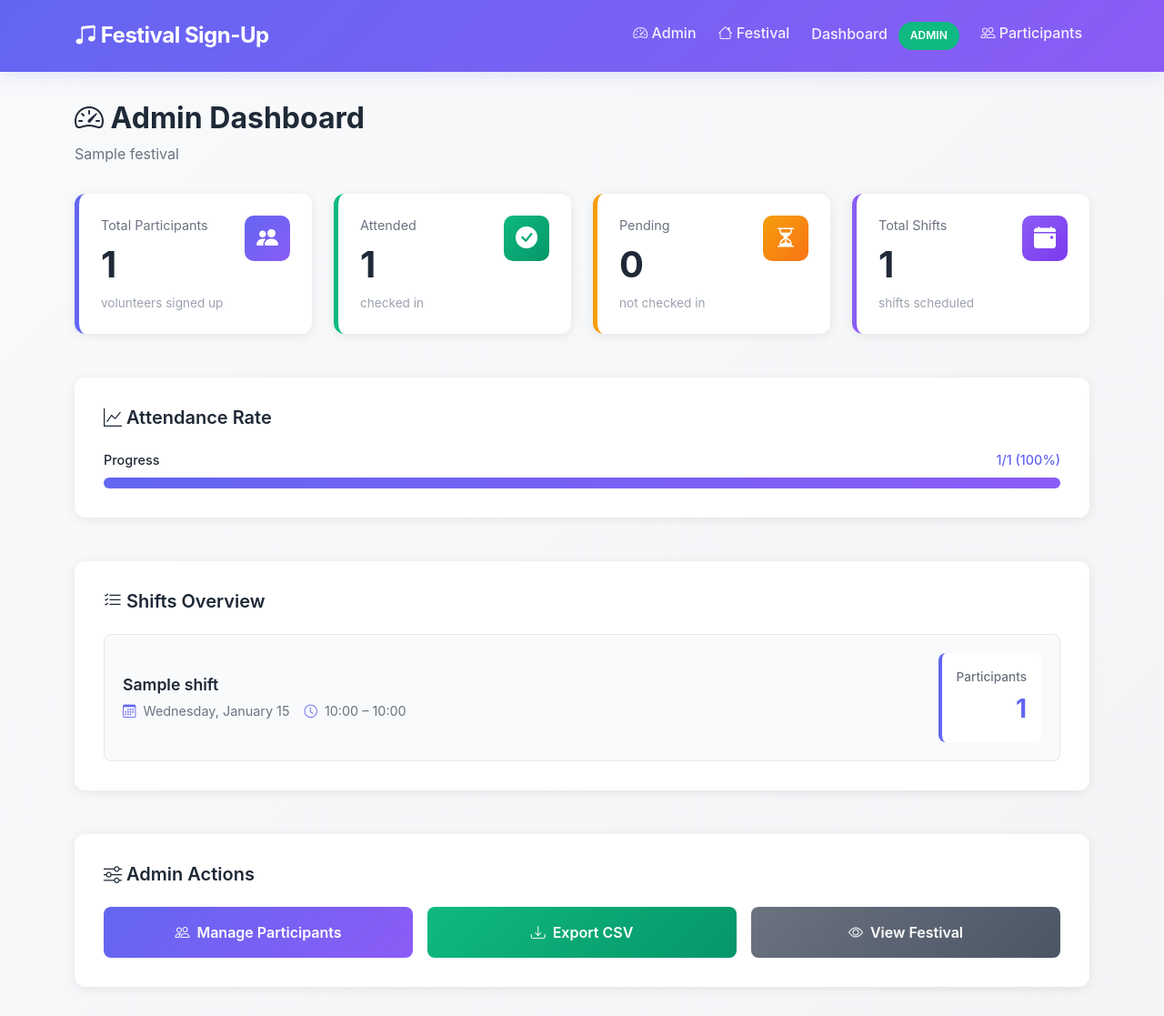
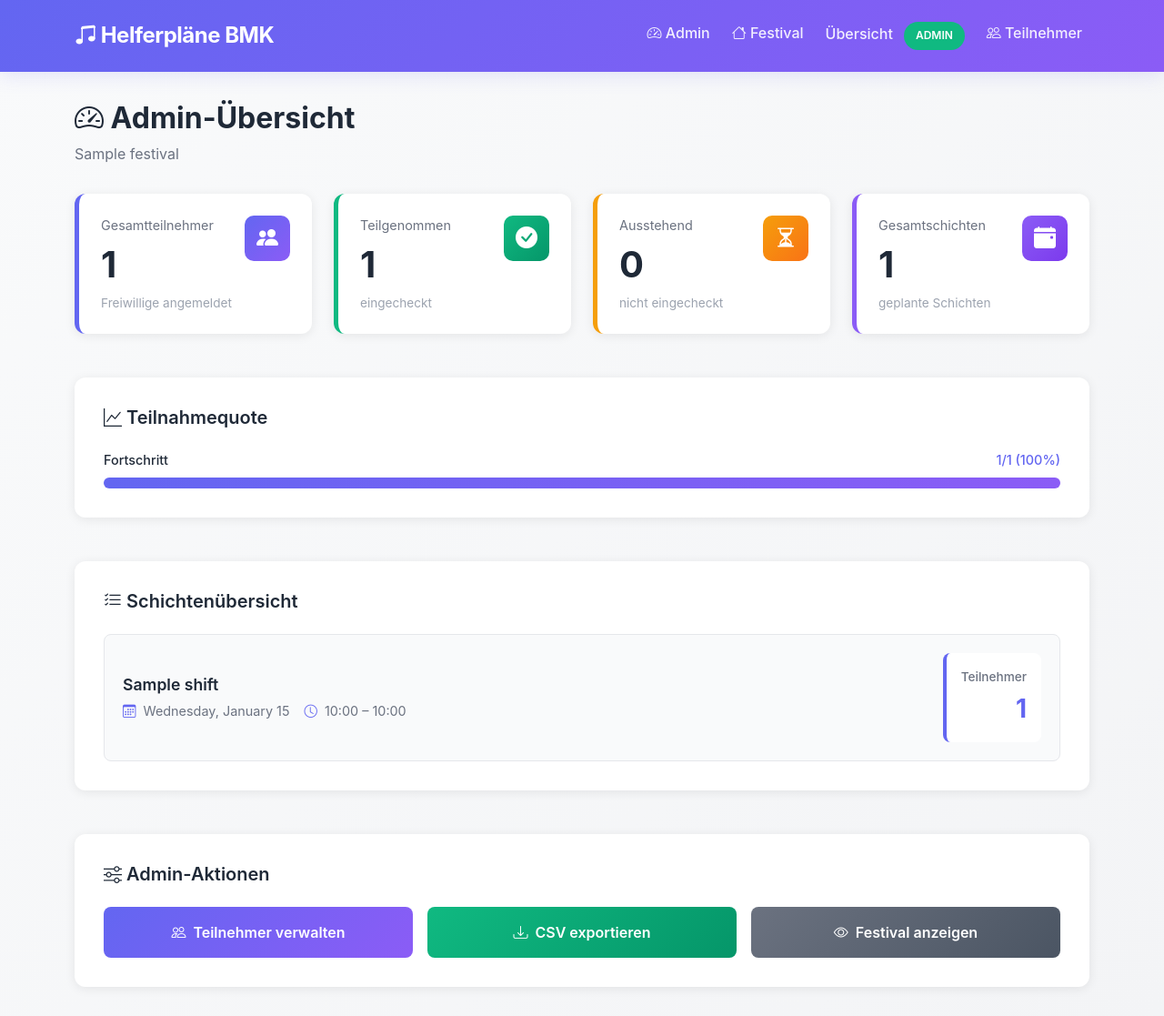
Before and after one commit to manuguth/bmk-tools, a Django app: a page that uses festival/templates/festival/base.html in a window 1280 px wide. Shown: the whole page at 91% size. Run offline with Django 5.2, Linux system fonts and the light colour scheme; a user stored in the database is signed in; tables that the repository leaves empty hold one stand-in row (values such as "Sample post").

Commit message:
Translate all festival templates to German
- Change festival app header title to "Helferpläne BMK"
- Update navbar labels and button text to German
- Translate all admin overview and participant management pages
- Translate festival detail, shift detail, and task signup pages
- Translate confirmation and error pages
- All UI strings now in German (Deutsch)

Co-Authored-By: Claude <noreply@anthropic.com>

```diff
--- a/festival/templates/festival/admin_overview.html
+++ b/festival/templates/festival/admin_overview.html
@@ -1,24 +1,24 @@
 {% extends "festival/base.html" %}
 
-{% block title %}Admin Dashboard - {{ festival.name }}{% endblock title %}
+{% block title %}Admin-Übersicht - {{ festival.name }}{% endblock title %}
 
 {% block page_content %}
 <div style="margin-bottom: 2rem;">
     <h1 style="font-size: 2rem; font-weight: 700; color: var(--festival-dark); margin-bottom: 0.5rem;">
-        <i class="bi bi-speedometer2"></i> Admin Dashboard
+        <i class="bi bi-speedometer2"></i> Admin-Übersicht
     </h1>
     {% if festival %}
         <p style="color: #6b7280; font-size: 1rem;">{{ festival.name }}</p>
     {% else %}
-        <p style="color: #9ca3af; font-size: 1rem;">No festival selected</p>
+        <p style="color: #9ca3af; font-size: 1rem;">Kein Festival ausgewählt</p>
     {% endif %}
 </div>
 
 {% if not festival %}
     <div class="empty-state">
         <i class="bi bi-inbox"></i>
-        <h3>No Festival Selected</h3>
-        <p>Please select a festival to view the admin dashboard.</p>
+        <h3>Kein Festival ausgewählt</h3>
+        <p>Bitte wählen Sie ein Festival, um die Admin-Übersicht anzusehen.</p>
     </div>
 {% else %}
     <!-- Statistics Cards -->
@@ -27,9 +27,9 @@
         <div style="background: white; border-radius: 12px; padding: 1.5rem; box-shadow: 0 2px 12px rgba(0, 0, 0, 0.08); border-left: 5px solid var(--festival-primary);">
             <div style="display: flex; justify-content: space-between; align-items: flex-start;">
                 <div>
-                    <p style="color: #6b7280; font-size: 0.9rem; margin-bottom: 0.5rem;">Total Participants</p>
+                    <p style="color: #6b7280; font-size: 0.9rem; margin-bottom: 0.5rem;">Gesamtteilnehmer</p>
                     <h2 style="font-size: 2.5rem; font-weight: 700; color: var(--festival-dark); margin: 0;">{{ total_participants }}</h2>
-                    <p style="color: #9ca3af; font-size: 0.85rem; margin: 0.5rem 0 0 0;">volunteers signed up</p>
+                    <p style="color: #9ca3af; font-size: 0.85rem; margin: 0.5rem 0 0 0;">Freiwillige angemeldet</p>
                 </div>
                 <div style="width: 50px; height: 50px; border-radius: 10px; background: linear-gradient(135deg, var(--festival-primary) 0%, var(--festival-secondary) 100%); display: flex; align-items: center; justify-content: center; color: white; font-size: 1.5rem;">
                     <i class="bi bi-people-fill"></i>
@@ -41,9 +41,9 @@
         <div style="background: white; border-radius: 12px; padding: 1.5rem; box-shadow: 0 2px 12px rgba(0, 0, 0, 0.08); border-left: 5px solid var(--festival-success);">
             <div style="display: flex; justify-content: space-between; align-items: flex-start;">
                 <div>
-                    <p style="color: #6b7280; font-size: 0.9rem; margin-bottom: 0.5rem;">Attended</p>
+                    <p style="color: #6b7280; font-size: 0.9rem; margin-bottom: 0.5rem;">Teilgenommen</p>
                     <h2 style="font-size: 2.5rem; font-weight: 700; color: var(--festival-dark); margin: 0;">{{ attended_count }}</h2>
-                    <p style="color: #9ca3af; font-size: 0.85rem; margin: 0.5rem 0 0 0;">checked in</p>
+                    <p style="color: #9ca3af; font-size: 0.85rem; margin: 0.5rem 0 0 0;">eingecheckt</p>
                 </div>
                 <div style="width: 50px; height: 50px; border-radius: 10px; background: linear-gradient(135deg, var(--festival-success) 0%, #059669 100%); display: flex; align-items: center; justify-content: center; color: white; font-size: 1.5rem;">
                     <i class="bi bi-check-circle-fill"></i>
@@ -55,9 +55,9 @@
         <div style="background: white; border-radius: 12px; padding: 1.5rem; box-shadow: 0 2px 12px rgba(0, 0, 0, 0.08); border-left: 5px solid var(--festival-accent);">
             <div style="display: flex; justify-content: space-between; align-items: flex-start;">
                 <div>
-                    <p style="color: #6b7280; font-size: 0.9rem; margin-bottom: 0.5rem;">Pending</p>
+                    <p style="color: #6b7280; font-size: 0.9rem; margin-bottom: 0.5rem;">Ausstehend</p>
                     <h2 style="font-size: 2.5rem; font-weight: 700; color: var(--festival-dark); margin: 0;">{{ pending_count }}</h2>
-                    <p style="color: #9ca3af; font-size: 0.85rem; margin: 0.5rem 0 0 0;">not checked in</p>
+                    <p style="color: #9ca3af; font-size: 0.85rem; margin: 0.5rem 0 0 0;">nicht eingecheckt</p>
                 </div>
                 <div style="width: 50px; height: 50px; border-radius: 10px; background: linear-gradient(135deg, var(--festival-accent) 0%, #f97316 100%); display: flex; align-items: center; justify-content: center; color: white; font-size: 1.5rem;">
                     <i class="bi bi-hourglass-split"></i>
@@ -69,9 +69,9 @@
         <div style="background: white; border-radius: 12px; padding: 1.5rem; box-shadow: 0 2px 12px rgba(0, 0, 0, 0.08); border-left: 5px solid #8b5cf6;">
             <div style="display: flex; justify-content: space-between; align-items: flex-start;">
                 <div>
-                    <p style="color: #6b7280; font-size: 0.9rem; margin-bottom: 0.5rem;">Total Shifts</p>
+                    <p style="color: #6b7280; font-size: 0.9rem; margin-bottom: 0.5rem;">Gesamtschichten</p>
                     <h2 style="font-size: 2.5rem; font-weight: 700; color: var(--festival-dark); margin: 0;">{{ total_shifts }}</h2>
-                    <p style="color: #9ca3af; font-size: 0.85rem; margin: 0.5rem 0 0 0;">shifts scheduled</p>
+                    <p style="color: #9ca3af; font-size: 0.85rem; margin: 0.5rem 0 0 0;">geplante Schichten</p>
                 </div>
                 <div style="width: 50px; height: 50px; border-radius: 10px; background: linear-gradient(135deg, #8b5cf6 0%, #7c3aed 100%); display: flex; align-items: center; justify-content: center; color: white; font-size: 1.5rem;">
                     <i class="bi bi-calendar-event-fill"></i>
@@ -84,11 +84,11 @@
         <!-- Attendance Rate Progress -->
         <div style="background: white; border-radius: 12px; padding: 2rem; box-shadow: 0 2px 12px rgba(0, 0, 0, 0.08); margin-bottom: 3rem;">
             <h3 style="font-size: 1.25rem; font-weight: 600; color: var(--festival-dark); margin: 0 0 1.5rem 0;">
-                <i class="bi bi-graph-up"></i> Attendance Rate
+                <i class="bi bi-graph-up"></i> Teilnahmequote
             </h3>
             <div>
                 <div style="display: flex; justify-content: space-between; margin-bottom: 0.5rem; font-size: 0.9rem; font-weight: 500;">
-                    <span style="color: var(--festival-dark);">Progress</span>
+                    <span style="color: var(--festival-dark);">Fortschritt</span>
                     <span style="color: var(--festival-primary);">{{ attended_count }}/{{ total_participants }} ({% widthratio attended_count total_participants 100 %}%)</span>
                 </div>
                 <div style="height: 12px; background: #e5e7eb; border-radius: 6px; overflow: hidden;">
@@ -101,7 +101,7 @@
     <!-- Shifts Overview -->
     <div style="background: white; border-radius: 12px; padding: 2rem; box-shadow: 0 2px 12px rgba(0, 0, 0, 0.08); margin-bottom: 3rem;">
         <h3 style="font-size: 1.25rem; font-weight: 600; color: var(--festival-dark); margin: 0 0 1.5rem 0;">
-            <i class="bi bi-list-check"></i> Shifts Overview
+            <i class="bi bi-list-check"></i> Schichtenübersicht
         </h3>
 
         {% if shifts_data %}
@@ -125,7 +125,7 @@
                                 </div>
                             </div>
                             <div style="text-align: right; background: white; padding: 1rem; border-radius: 8px; border-left: 4px solid var(--festival-primary);">
-                                <p style="color: #6b7280; font-size: 0.85rem; margin: 0; font-weight: 500;">Participants</p>
+                                <p style="color: #6b7280; font-size: 0.85rem; margin: 0; font-weight: 500;">Teilnehmer</p>
                                 <p style="font-size: 1.75rem; font-weight: 700; color: var(--festival-primary); margin: 0.25rem 0 0 0;">{{ item.participant_count }}</p>
                             </div>
                         </div>
@@ -135,7 +135,7 @@
         {% else %}
             <div style="text-align: center; padding: 2rem; color: #9ca3af;">
                 <i class="bi bi-inbox" style="font-size: 2.5rem; opacity: 0.3; display: block; margin-bottom: 0.5rem;"></i>
-                <p style="margin: 0;">No shifts available for this festival.</p>
+                <p style="margin: 0;">Keine Schichten für dieses Festival verfügbar.</p>
             </div>
         {% endif %}
     </div>
@@ -143,17 +143,17 @@
     <!-- Admin Actions -->
     <div style="background: white; border-radius: 12px; padding: 2rem; box-shadow: 0 2px 12px rgba(0, 0, 0, 0.08);">
         <h3 style="font-size: 1.25rem; font-weight: 600; color: var(--festival-dark); margin: 0 0 1.5rem 0;">
-            <i class="bi bi-sliders"></i> Admin Actions
+            <i class="bi bi-sliders"></i> Admin-Aktionen
         </h3>
         <div style="display: grid; grid-template-columns: repeat(auto-fit, minmax(200px, 1fr)); gap: 1rem;">
             <a href="{% url 'festival:participant_list_admin' festival.slug %}" style="padding: 1rem; background: linear-gradient(135deg, var(--festival-primary) 0%, var(--festival-secondary) 100%); color: white; border-radius: 8px; text-decoration: none; text-align: center; font-weight: 600; transition: all 0.3s ease; display: flex; align-items: center; justify-content: center; gap: 0.5rem;" onmouseover="this.style.boxShadow='0 4px 12px rgba(99, 102, 241, 0.4)'; this.style.transform='translateY(-2px)';" onmouseout="this.style.boxShadow='none'; this.style.transform='translateY(0)';">
-                <i class="bi bi-people"></i> Manage Participants
+                <i class="bi bi-people"></i> Teilnehmer verwalten
             </a>
             <a href="{% url 'festival:export_participants_csv' festival.slug %}" style="padding: 1rem; background: linear-gradient(135deg, var(--festival-success) 0%, #059669 100%); color: white; border-radius: 8px; text-decoration: none; text-align: center; font-weight: 600; transition: all 0.3s ease; display: flex; align-items: center; justify-content: center; gap: 0.5rem;" onmouseover="this.style.boxShadow='0 4px 12px rgba(16, 185, 129, 0.4)'; this.style.transform='translateY(-2px)';" onmouseout="this.style.boxShadow='none'; this.style.transform='translateY(0)';">
-                <i class="bi bi-download"></i> Export CSV
+                <i class="bi bi-download"></i> CSV exportieren
             </a>
             <a href="{% url 'festival:festival_detail' festival.slug %}" style="padding: 1rem; background: linear-gradient(135deg, #6b7280 0%, #4b5563 100%); color: white; border-radius: 8px; text-decoration: none; text-align: center; font-weight: 600; transition: all 0.3s ease; display: flex; align-items: center; justify-content: center; gap: 0.5rem;" onmouseover="this.style.boxShadow='0 4px 12px rgba(107, 114, 128, 0.4)'; this.style.transform='translateY(-2px)';" onmouseout="this.style.boxShadow='none'; this.style.transform='translateY(0)';">
-                <i class="bi bi-eye"></i> View Festival
+                <i class="bi bi-eye"></i> Festival anzeigen
             </a>
         </div>
     </div>
--- a/festival/templates/festival/base.html
+++ b/festival/templates/festival/base.html
@@ -4,7 +4,7 @@
 <head>
     <meta charset="utf-8">
     <meta name="viewport" content="width=device-width, initial-scale=1">
-    <title>{% block title %}Festival Sign-Up{% endblock title %}</title>
+    <title>{% block title %}Helferpläne BMK{% endblock title %}</title>
 
     <!-- Bootstrap CSS -->
     <link href="https://cdn.jsdelivr.net/npm/bootstrap@5.3.1/dist/css/bootstrap.min.css" rel="stylesheet">
@@ -436,7 +436,7 @@
     <nav class="festival-navbar navbar navbar-expand-lg">
         <div class="container-lg">
             <a class="navbar-brand festival-navbar-brand" href="/">
-                <i class="bi bi-music-note-beamed"></i> Festival Sign-Up
+                <i class="bi bi-music-note-beamed"></i> Helferpläne BMK
             </a>
             <button class="navbar-toggler" type="button" data-bs-toggle="collapse" data-bs-target="#navbarNav"
                 aria-controls="navbarNav" aria-expanded="false" aria-label="Toggle navigation">
@@ -460,12 +460,12 @@
                         {% if user.is_staff %}
                             <li class="nav-item">
                                 <a class="nav-link" href="{% url 'festival:admin_overview' festival.slug %}">
-                                    <i class="bi bi-chart-bar"></i> Dashboard <span class="admin-badge">ADMIN</span>
+                                    <i class="bi bi-chart-bar"></i> Übersicht <span class="admin-badge">ADMIN</span>
                                 </a>
                             </li>
                             <li class="nav-item">
                                 <a class="nav-link" href="{% url 'festival:participant_list_admin' festival.slug %}">
-                                    <i class="bi bi-people"></i> Participants
+                                    <i class="bi bi-people"></i> Teilnehmer
                                 </a>
                             </li>
                         {% endif %}
```
Also changed, not shown: festival/templates/festival/admin_festival_list.html (+17 -17 lines), festival/templates/festival/festival_detail.html (+9 -9 lines), festival/templates/festival/participant_list_admin.html (+17 -17 lines), festival/templates/festival/shift_detail.html (+11 -11 lines), festival/templates/festival/signup_confirmation.html (+13 -13 lines), festival/templates/festival/task_full.html (+13 -13 lines), festival/templates/festival/task_signup.html (+11 -11 lines).
